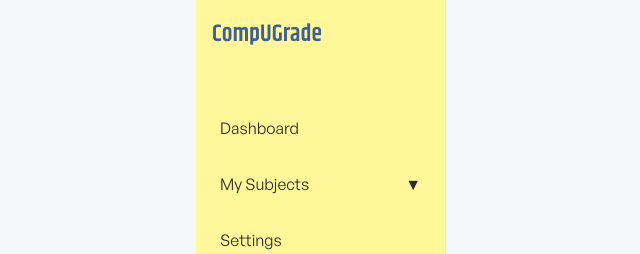
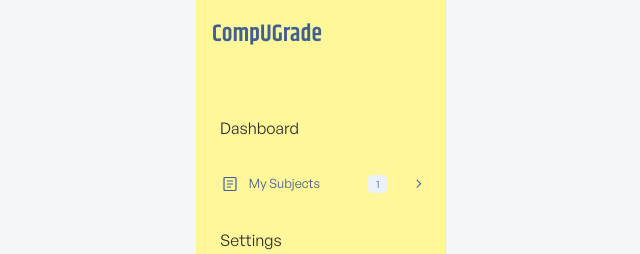
Before and after one commit to UIC-CCS-WEB-DEVELOPMENT-2026-2027/grade-compute, a React (Vite) app: page / in a window 1280 px wide. Shown: the top 254 px of the page, without its empty margins (319-959 px from the left). Built offline with nearby package versions, Linux system fonts and the light colour scheme.

Commit message:
Keep the My Subjects header yellow while showing the selected subject with a white rounded highlight. Adjust also the grades button again.

```diff
--- a/src/assets/index.css
+++ b/src/assets/index.css
@@ -205,6 +205,119 @@ input:focus, select:focus {
     color: var(--color-primary);
   }
 
+.sidebar-subject-row {
+    display: flex;
+    align-items: center;
+    gap: 0.45rem;
+}
+
+.sidebar-subject-link {
+    display: flex;
+    align-items: center;
+    flex: 1;
+    gap: 0.65rem;
+    min-width: 0;
+    min-height: 2.5rem;
+    padding: 0.5rem 0.65rem;
+    border-radius: 0.5rem;
+    color: var(--color-primary);
+}
+
+.sidebar-link.sidebar-subject-link:hover,
+.sidebar-subject-link.is-active {
+    background-color: var(--color-surface);
+}
+
+.sidebar-subject-icon {
+    width: 1rem;
+    height: 1rem;
+    flex: 0 0 1rem;
+    stroke: currentColor;
+    stroke-width: 1.2;
+}
+
+.sidebar-subject-label {
+    flex: 1;
+    font-size: 0.8rem;
+    white-space: nowrap;
+}
+
+.sidebar-subject-count {
+    display: inline-flex;
+    align-items: center;
+    justify-content: center;
+    min-width: 1.2rem;
+    height: 1.1rem;
+    padding: 0 0.25rem;
+    border-radius: 0.25rem;
+    background-color: var(--color-bg-selected);
+    color: var(--color-primary);
+    font-size: 0.65rem;
+    line-height: 1;
+}
+
+.sidebar-subject-toggle {
+    display: inline-flex;
+    align-items: center;
+    justify-content: center;
+    width: 1.5rem;
+    height: 2.5rem;
+    padding: 0;
+    border-radius: 0;
+    background: transparent;
+    color: var(--color-primary);
+}
+
+.sidebar-subject-toggle:hover {
+    background: transparent;
+    opacity: 1;
+}
+
+.sidebar-subject-chevron {
+    width: 0.35rem;
+    height: 0.35rem;
+    border-right: 1.5px solid currentColor;
+    border-bottom: 1.5px solid currentColor;
+    transform: rotate(-45deg);
+    transition: transform 0.15s ease;
+}
+
+.sidebar-subject-row.is-open .sidebar-subject-chevron {
+    transform: rotate(45deg);
+}
+
+.sidebar-subject-list {
+    gap: 0.25rem;
+    margin-left: 1.25rem;
+    padding: 0.35rem 0 0.35rem 0.65rem;
+    border-left: 1px solid rgba(64, 96, 147, 0.28);
+}
+
+.sidebar-enrolled-subject {
+    position: relative;
+    padding: 0.45rem 0.35rem 0.45rem 0.95rem;
+    border-radius: 0.25rem;
+    color: var(--color-primary);
+    font-size: 0.7rem;
+    line-height: 1.5;
+}
+
+.sidebar-enrolled-subject::before {
+    position: absolute;
+    left: 0.15rem;
+    color: var(--color-primary);
+    content: "↳";
+}
+
+.sidebar-enrolled-subject.btn-primary,
+.sidebar-enrolled-subject:hover {
+    background-color: var(--color-surface);
+}
+
+.sidebar-enrolled-subject.btn-primary {
+    border-radius: 0.5rem;
+}
+
 .sidebar-link:hover {
     background-color: var(--color-bg-main);
 }
--- a/src/components/shared/Sidebar.jsx
+++ b/src/components/shared/Sidebar.jsx
@@ -44,20 +44,43 @@ export default function Sidebar() {
           Dashboard
         </Link>
 
-        {/* The Dropdown Toggle Button */}
-        <Link
-          to="/student/subject"
-          className={`sidebar-link ${location.pathname === '/student/subject' ? 'btn-primary' : ''}`}
-          onClick={() => setIsSubjectsOpen(!isSubjectsOpen)}
-          style={{ display: 'flex', justifyContent: 'space-between', alignItems: 'center' }}
-        >
-          My Subjects
-          <span>{isSubjectsOpen ? '▲' : '▼'}</span>
-        </Link>
+        <div className={`sidebar-subject-row ${isSubjectsOpen ? 'is-open' : ''}`}>
+          <Link
+            to="/student/subject"
+            className={`sidebar-link sidebar-subject-link ${
+              location.pathname === '/student/subject' ? 'is-active' : ''
+            }`}
+          >
+            <svg
+              className="sidebar-subject-icon"
+              viewBox="0 0 16 16"
+              fill="none"
+              aria-hidden="true"
+            >
+              <rect x="2" y="1.5" width="12" height="13" rx="1" />
+              <path d="M5 5h6M5 8h6M5 11h4" />
+            </svg>
+            <span className="sidebar-subject-label">My Subjects</span>
+            <span className="sidebar-subject-count">{enrolledSubjects.length}</span>
+          </Link>
+          <button
+            type="button"
+            className="sidebar-subject-toggle"
+            onClick={() => setIsSubjectsOpen((isOpen) => !isOpen)}
+            aria-label={isSubjectsOpen ? 'Collapse subject list' : 'Expand subject list'}
+            aria-expanded={isSubjectsOpen}
+            aria-controls="sidebar-subject-list"
+          >
+            <span className="sidebar-subject-chevron" aria-hidden="true" />
+          </button>
+        </div>
 
         {/* The Dropdown Menu List */}
         {isSubjectsOpen && (
-          <div className="flex-col" style={{ paddingLeft: '1rem', gap: '0.25rem' }}>
+          <div
+            id="sidebar-subject-list"
+            className="flex-col sidebar-subject-list"
+          >
             {enrolledSubjects.length > 0 ? (
               enrolledSubjects.map(sub => {
                 const linkPath = `/student/subject/${sub.classId}`;
@@ -67,7 +90,9 @@ export default function Sidebar() {
                   <Link
                     key={sub.classId}
                     to={linkPath}
-                    className={`sidebar-link ${isActive ? 'btn-primary' : ''}`}
+                    className={`sidebar-link sidebar-enrolled-subject ${
+                      isActive ? 'btn-primary' : ''
+                    }`}
                   >
                     {sub.subjectCode} - {sub.subjectName}
                   </Link>
```
